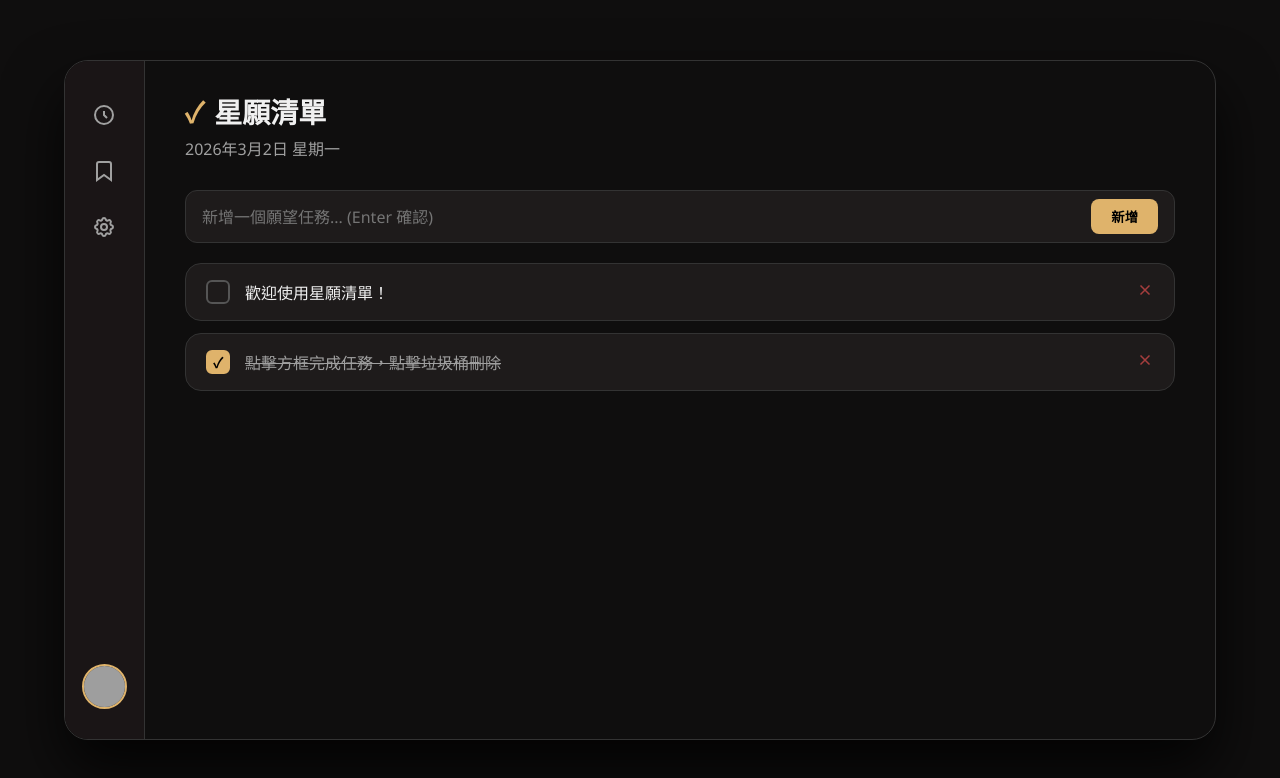
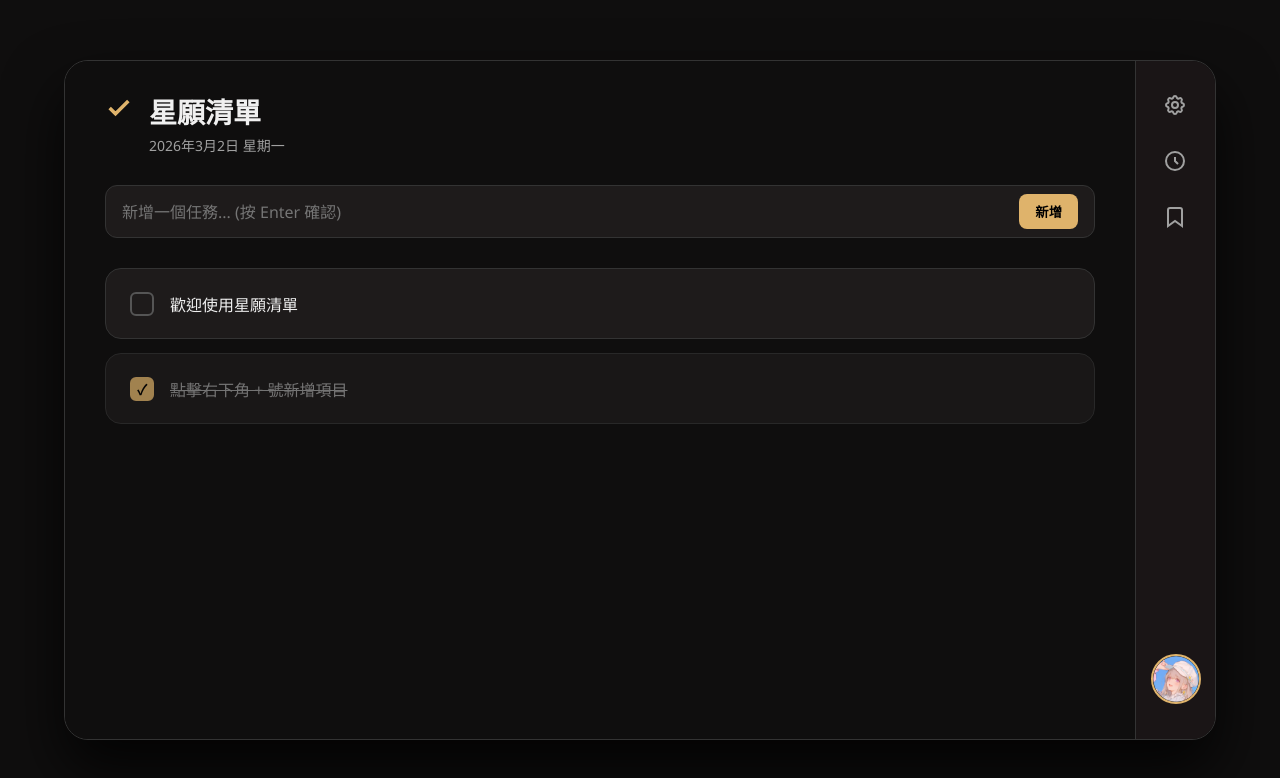
Before and after one commit to Lex-H/todo_list, a plain HTML site: page index.html in a window 1280 px wide. Drawn offline with Linux system fonts and the light colour scheme; grey boxes are pictures that could not be loaded.

Commit message:
20260302_Gemini_電腦版手機板分開重構_2_有很多細節跑掉了_看照片修改

```diff
--- a/index.html
+++ b/index.html
@@ -3,7 +3,7 @@
 <head>
     <meta charset="UTF-8">
     <meta name="viewport" content="width=device-width, initial-scale=1.0, maximum-scale=1.0, user-scalable=no">
-    <title>星願清單 - StarWish</title>
+    <title>星願清單</title>
     <style>
         :root {
             --bg-color: #0f0e0e;
@@ -15,9 +15,11 @@
             --accent-gold: #dfb36b;
             --border-color: #333;
             --hover-bg: #2a2525;
-            --danger: #ff5555;
+            --nav-width-collapsed: 80px;
+            --nav-width-expanded: 240px;
         }
 
+        /* --- 基礎設定 --- */
         * {
             box-sizing: border-box;
             margin: 0;
@@ -30,398 +32,316 @@
             background-color: var(--bg-color);
             color: var(--text-main);
             height: 100vh;
+            display: flex;
+            justify-content: center;
+            align-items: center;
             overflow: hidden;
         }
 
-        /* --- 響應式切換邏輯 --- */
-        #desktop-app { display: none; }
-        #mobile-app { display: flex; }
+        /* --- 響應式切換 --- */
+        #desktop-ui { display: none; width: 100%; height: 100%; }
+        #mobile-ui { display: flex; width: 100%; height: 100%; flex-direction: column; position: relative; }
 
         @media (min-width: 1024px) {
-            #desktop-app { display: flex; }
-            #mobile-app { display: none !important; }
-        }
-
-        /* --- 通用元件樣式 --- */
-        .avatar {
-            width: 45px;
-            height: 45px;
-            border-radius: 50%;
-            border: 2px solid var(--accent-gold);
-            object-fit: cover;
-            background: #333;
-        }
-
-        .check-box {
-            width: 24px;
-            height: 24px;
-            border: 2px solid #555;
-            border-radius: 6px;
-            cursor: pointer;
-            display: flex;
-            align-items: center;
-            justify-content: center;
-            transition: 0.2s;
-            flex-shrink: 0;
-        }
-
-        .todo-item.completed .check-box {
-            background: var(--accent-gold);
-            border-color: var(--accent-gold);
-        }
-
-        .todo-item.completed .check-box::after {
-            content: '✓';
-            color: #000;
-            font-weight: bold;
-            font-size: 14px;
-        }
-
-        .todo-item.completed .item-text {
-            text-decoration: line-through;
-            color: var(--text-muted);
+            #desktop-ui { display: flex; }
+            #mobile-ui { display: none !important; }
         }
 
         /* =========================================
-           電腦版樣式 (Desktop - 第二組風格)
+           電腦版樣式 (完全復刻第二組代碼)
            ========================================= */
-        #desktop-app {
-            width: 100%;
-            height: 100vh;
-            justify-content: center;
+        .pc-app-container {
+            width: 90vw;
+            height: 85vh;
+            max-width: 1200px;
+            display: flex;
+            background-color: var(--bg-color);
+            border-radius: 24px;
+            border: 1px solid var(--border-color);
+            box-shadow: 0 30px 60px rgba(0,0,0,0.8);
+            overflow: hidden;
+            margin: auto;
+        }
+
+        .pc-nav-side {
+            width: var(--nav-width-collapsed);
+            background-color: var(--sidebar-bg);
+            display: flex;
+            flex-direction: column;
+            padding: 20px 15px;
+            transition: width 0.3s cubic-bezier(0.4, 0, 0.2, 1);
+            border-left: 1px solid var(--border-color); /* 注意：原代碼是 border-left，放在右側 */
+            order: 2;
             align-items: center;
         }
 
-        .pc-container {
-            width: 90vw;
-            height: 85vh;
-            max-width: 1200px;
-            background-color: var(--bg-color);
-            border-radius: 24px;
-            border: 1px solid var(--border-color);
-            display: flex;
-            overflow: hidden;
-            box-shadow: 0 30px 60px rgba(0,0,0,0.8);
+        .pc-nav-side.expanded {
+            width: var(--nav-width-expanded);
+            align-items: flex-start;
+            padding: 20px 24px;
         }
 
-        .pc-sidebar {
-            width: 80px;
-            background-color: var(--sidebar-bg);
-            border-right: 1px solid var(--border-color);
-            display: flex;
-            flex-direction: column;
-            align-items: center;
-            padding: 30px 0;
-            transition: width 0.3s cubic-bezier(0.4, 0, 0.2, 1);
-        }
-
-        .pc-sidebar:hover { width: 240px; }
-
-        .pc-nav-menu {
-            flex: 1;
-            width: 100%;
-            padding: 0 15px;
-        }
+        .pc-nav-menu { list-style: none; flex: 1; width: 100%; display: flex; flex-direction: column; gap: 8px; }
 
         .pc-nav-item {
+            padding: 12px;
+            border-radius: 12px;
+            cursor: pointer;
+            transition: 0.3s;
             display: flex;
             align-items: center;
-            gap: 15px;
-            padding: 12px;
+            gap: 12px;
             color: var(--text-muted);
-            border-radius: 12px;
-            cursor: pointer;
-            margin-bottom: 8px;
             white-space: nowrap;
-            overflow: hidden;
         }
+        .pc-nav-item:hover { background-color: var(--hover-bg); color: var(--text-main); }
+        .pc-nav-item svg { width: 24px; height: 24px; stroke: currentColor; fill: none; stroke-width: 2; flex-shrink: 0; }
+        .pc-nav-text { opacity: 0; width: 0; transition: opacity 0.2s, width 0.2s; overflow: hidden; }
+        .pc-nav-side.expanded .pc-nav-text { opacity: 1; width: auto; }
 
-        .pc-nav-item:hover { background: var(--hover-bg); color: #fff; }
+        .pc-main-content { flex: 1; display: flex; flex-direction: column; background-color: var(--bg-color); order: 1; }
 
-        .pc-nav-item svg { width: 24px; height: 24px; stroke: currentColor; fill: none; stroke-width: 2; flex-shrink: 0; }
+        .pc-header { padding: 30px 40px; display: flex; justify-content: space-between; align-items: center; }
+        .pc-header-left { display: flex; align-items: flex-start; gap: 16px; }
+        .pc-title-icon { color: var(--accent-gold); display: flex; align-items: center; height: 34px; }
+        .pc-header-title { font-size: 28px; font-weight: 700; }
+        .pc-header-subtitle { font-size: 14px; color: var(--text-muted); margin-top: 4px; }
 
-        .pc-main {
-            flex: 1;
-            display: flex;
-            flex-direction: column;
+        .pc-input-section { padding: 0 40px 20px; }
+        .pc-input-group {
+            display: flex; background: var(--card-bg); border: 1px solid var(--border-color);
+            border-radius: 12px; padding: 8px 16px; gap: 12px; transition: 0.3s;
         }
+        .pc-input-group:focus-within { border-color: var(--accent-gold); box-shadow: 0 0 10px rgba(223, 179, 107, 0.2); }
+        .pc-input-group input { flex: 1; background: none; border: none; color: white; font-size: 16px; outline: none; }
+        .pc-btn-add { background: var(--accent-gold); border: none; padding: 8px 16px; border-radius: 8px; color: #000; font-weight: bold; cursor: pointer; }
 
-        .pc-header {
-            padding: 30px 40px;
-            display: flex;
-            justify-content: space-between;
-            align-items: center;
+        /* =========================================
+           手機版樣式 (完全復刻第一組代碼)
+           ========================================= */
+        .mobile-header { padding: 20px; display: flex; justify-content: space-between; align-items: center; }
+        .mobile-main { flex: 1; overflow-y: auto; padding: 10px 15px 100px; }
+        .mobile-footer {
+            height: 80px; background: var(--nav-bg); border-top: 1px solid #4a3438;
+            display: flex; justify-content: space-around; align-items: center;
+            position: absolute; bottom: 0; width: 100%; z-index: 100;
         }
-
-        .pc-input-area {
-            padding: 0 40px 20px;
-        }
-
-        .pc-input-group {
-            background: var(--card-bg);
-            border: 1px solid var(--border-color);
-            border-radius: 12px;
-            padding: 8px 16px;
-            display: flex;
-            gap: 12px;
-        }
-
-        .pc-input-group input {
-            flex: 1;
-            background: none;
-            border: none;
-            color: #fff;
-            outline: none;
-            font-size: 16px;
-        }
-
-        .pc-add-btn {
-            background: var(--accent-gold);
-            border: none;
-            padding: 8px 20px;
-            border-radius: 8px;
-            font-weight: bold;
-            cursor: pointer;
+        .mobile-action-btn {
+            background: transparent; border: 2px solid var(--accent-gold); color: var(--accent-gold);
+            width: 48px; height: 48px; border-radius: 12px; display: flex; align-items: center; justify-content: center;
         }
 
         /* =========================================
-           手機版樣式 (Mobile - 第一組風格)
+           通用列表項樣式 (融合兩組細節)
            ========================================= */
-        #mobile-app {
-            width: 100%;
-            height: 100vh;
-            flex-direction: column;
+        .todo-list { display: flex; flex-direction: column; gap: 14px; }
+        .todo-item {
+            background-color: var(--card-bg); border: 1px solid var(--border-color);
+            border-radius: 16px; padding: 18px 24px; display: flex; align-items: center;
+            gap: 16px; transition: all 0.3s cubic-bezier(0.4, 0, 0.2, 1);
+        }
+        .todo-item:hover { transform: translateY(-2px); border-color: #444; background-color: var(--hover-bg); }
+        .todo-item.completed { opacity: 0.7; }
+        .item-text { flex: 1; font-size: 16px; color: var(--text-main); }
+        .todo-item.completed .item-text { text-decoration: line-through; color: var(--text-muted); }
+
+        .check-box {
+            width: 24px; height: 24px; border: 2px solid #555; border-radius: 6px;
+            cursor: pointer; display: flex; align-items: center; justify-content: center; transition: 0.2s;
+        }
+        .todo-item.completed .check-box { background: var(--accent-gold); border-color: var(--accent-gold); }
+        .todo-item.completed .check-box::after { content: '✓'; color: #000; font-weight: bold; font-size: 14px; }
+
+        .delete-action { opacity: 0.5; cursor: pointer; padding: 5px; transition: 0.2s; }
+        @media (min-width: 1024px) {
+            .delete-action { opacity: 0; }
+            .todo-item:hover .delete-action { opacity: 1; }
         }
 
-        .mobile-header {
-            padding: 20px;
-            display: flex;
-            justify-content: space-between;
-            align-items: center;
-            background: var(--bg-color);
-        }
+        .avatar { width: 50px; height: 50px; border-radius: 50%; border: 2px solid var(--accent-gold); cursor: pointer; transition: 0.3s; }
+        .avatar:hover { transform: rotate(10deg) scale(1.1); }
 
-        .mobile-content {
-            flex: 1;
-            padding: 15px;
-            overflow-y: auto;
-            padding-bottom: 100px;
-        }
-
-        .mobile-footer {
-            height: 80px;
-            background: var(--nav-bg);
-            border-top: 1px solid #4a3438;
-            display: flex;
-            justify-content: space-around;
-            align-items: center;
-            position: fixed;
-            bottom: 0;
-            width: 100%;
-        }
-
-        .mobile-action-btn {
-            background: transparent;
-            border: 2px solid var(--accent-gold);
-            color: var(--accent-gold);
-            width: 48px;
-            height: 48px;
-            border-radius: 12px;
-            display: flex;
-            align-items: center;
-            justify-content: center;
-        }
-
-        /* --- 列表項目共通樣式（微調） --- */
-        .todo-list {
-            display: flex;
-            flex-direction: column;
-            gap: 12px;
-        }
-
-        .todo-item {
-            background: var(--card-bg);
-            border: 1px solid var(--border-color);
-            padding: 16px 20px;
-            border-radius: 16px;
-            display: flex;
-            align-items: center;
-            gap: 15px;
-            transition: 0.3s;
-        }
-
-        .item-text { flex: 1; font-size: 16px; }
-
-        .delete-btn {
-            color: var(--danger);
-            cursor: pointer;
-            opacity: 0.6;
-            transition: 0.2s;
-        }
-
-        .delete-btn:hover { opacity: 1; }
-
-        /* 隱藏捲軸 */
-        #main-scroll-pc::-webkit-scrollbar, .mobile-content::-webkit-scrollbar {
-            width: 6px;
-        }
-        #main-scroll-pc::-webkit-scrollbar-thumb, .mobile-content::-webkit-scrollbar-thumb {
-            background: var(--border-color);
-            border-radius: 10px;
-        }
     </style>
 </head>
 <body>
 
-<!-- 電腦版佈局 -->
-<div id="desktop-app">
-    <div class="pc-container">
-        <aside class="pc-sidebar">
+<!-- 電腦版 UI -->
+<div id="desktop-ui">
+    <div class="pc-app-container">
+        <!-- 內容區 -->
+        <div class="pc-main-content">
+            <header class="pc-header">
+                <div class="pc-header-left">
+                    <div class="pc-title-icon">
+                        <svg width="28" height="28" viewBox="0 0 24 24" fill="none" stroke="currentColor" stroke-width="3">
+                            <path d="M20 6L9 17l-5-5"/>
+                        </svg>
+                    </div>
+                    <div style="display: flex; flex-direction: column;">
+                        <div class="pc-header-title">星願清單</div>
+                        <div class="pc-header-subtitle date-string"></div>
+                    </div>
+                </div>
+            </header>
+
+            <section class="pc-input-section">
+                <div class="pc-input-group">
+                    <input type="text" id="pc-todo-input" placeholder="新增一個任務... (按 Enter 確認)">
+                    <button class="pc-btn-add" onclick="addTaskFromPC()">新增</button>
+                </div>
+            </section>
+
+            <main style="flex: 1; overflow-y: auto; padding: 10px 40px 40px;">
+                <div class="todo-list" id="pc-todo-list"></div>
+            </main>
+        </div>
+
+        <!-- 側邊欄 (放在右邊，復刻第二組 HTML 順序) -->
+        <aside class="pc-nav-side" id="pc-nav">
             <nav class="pc-nav-menu">
+                <div class="pc-nav-item" onclick="togglePCNav()">
+                    <svg viewBox="0 0 24 24"><path d="M10.325 4.317c.426-1.756 2.924-1.756 3.35 0a1.724 1.724 0 002.573 1.066c1.543-.94 3.31.826 2.37 2.37a1.724 1.724 0 001.065 2.572c1.756.426 1.756 2.924 0 3.35a1.724 1.724 0 00-1.066 2.573c.94 1.543-.826 3.31-2.37 2.37a1.724 1.724 0 00-2.572 1.065c-.426 1.756-2.924 1.756-3.35 0a1.724 1.724 0 00-2.573-1.066c-1.543.94-3.31-.826-2.37-2.37a1.724 1.724 0 00-1.065-2.572c-1.756-.426-1.756-2.924 0-3.35a1.724 1.724 0 001.066-2.573c-.94-1.543.826-3.31 2.37-2.37.996.608 2.296.07 2.572-1.065z"/><circle cx="12" cy="12" r="3"/></svg>
+                    <span class="pc-nav-text">設定</span>
+                </div>
                 <div class="pc-nav-item">
                     <svg viewBox="0 0 24 24"><path d="M12 8v4l3 3m6-3a9 9 0 11-18 0 9 9 0 0118 0z"/></svg>
-                    <span>近期提醒</span>
+                    <span class="pc-nav-text">近期提醒</span>
                 </div>
                 <div class="pc-nav-item">
                     <svg viewBox="0 0 24 24"><path d="M19 21l-7-5-7 5V5a2 2 0 012-2h10a2 2 0 012 2v16z"/></svg>
-                    <span>收藏項目</span>
-                </div>
-                <div class="pc-nav-item">
-                    <svg viewBox="0 0 24 24"><path d="M10.325 4.317c.426-1.756 2.924-1.756 3.35 0a1.724 1.724 0 002.573 1.066c1.543-.94 3.31.826 2.37 2.37a1.724 1.724 0 001.065 2.572c1.756.426 1.756 2.924 0 3.35a1.724 1.724 0 00-1.066 2.573c.94 1.543-.826 3.31-2.37 2.37a1.724 1.724 0 00-2.572 1.065c-.426 1.756-2.924 1.756-3.35 0a1.724 1.724 0 00-2.573-1.066c-1.543.94-3.31-.826-2.37-2.37a1.724 1.724 0 00-1.065-2.572c-1.756-.426-1.756-2.924 0-3.35a1.724 1.724 0 001.066-2.573c-.94-1.543.826-3.31 2.37-2.37.996.608 2.296.07 2.572-1.065z"/><circle cx="12" cy="12" r="3"/></svg>
-                    <span>系統設定</span>
+                    <span class="pc-nav-text">收藏項目</span>
                 </div>
             </nav>
-            <img src="https://api.dicebear.com/7.x/avataaars/svg?seed=Felix" class="avatar" alt="User">
+            <div style="margin-top: auto; padding-bottom: 10px;">
+                <img src="assets/avatar.png" class="avatar" alt="User">
+            </div>
         </aside>
-
-        <main class="pc-main">
-            <header class="pc-header">
-                <div>
-                    <h1 style="font-size: 28px; display: flex; align-items: center; gap: 10px;">
-                        <span style="color: var(--accent-gold);">✓</span> 星願清單
-                    </h1>
-                    <p id="pc-date" style="color: var(--text-muted); margin-top: 5px;"></p>
-                </div>
-            </header>
-
-            <section class="pc-input-area">
-                <div class="pc-input-group">
-                    <input type="text" id="pc-input" placeholder="新增一個願望任務... (Enter 確認)">
-                    <button class="pc-add-btn" onclick="addTask('pc')">新增</button>
-                </div>
-            </section>
-
-            <div id="main-scroll-pc" style="flex: 1; overflow-y: auto; padding: 0 40px 40px;">
-                <div class="todo-list" id="todo-list-pc"></div>
-            </div>
-        </main>
     </div>
 </div>
 
-<!-- 手機版佈局 -->
-<div id="mobile-app">
+<!-- 手機版 UI -->
+<div id="mobile-ui">
     <header class="mobile-header">
-        <div style="display: flex; align-items: center; gap: 12px;">
-            <span style="color: var(--accent-gold); font-size: 24px; font-weight: bold;">✓</span>
-            <div>
-                <h2 style="font-size: 20px;">星願清單</h2>
-                <p id="mobile-date" style="font-size: 12px; color: var(--text-muted);"></p>
+        <div style="display: flex; align-items: flex-start; gap: 16px;">
+            <div style="color: var(--accent-gold); display: flex; align-items: center; height: 34px;">
+                <svg width="28" height="28" viewBox="0 0 24 24" fill="none" stroke="currentColor" stroke-width="3">
+                    <path d="M20 6L9 17l-5-5"/>
+                </svg>
+            </div>
+            <div style="display: flex; flex-direction: column;">
+                <div style="font-size: 24px; font-weight: 700;">星願清單</div>
+                <div class="pc-header-subtitle date-string"></div>
             </div>
         </div>
-        <img src="https://api.dicebear.com/7.x/avataaars/svg?seed=Felix" class="avatar" alt="User">
+        <img src="assets/avatar.png" class="avatar" alt="User">
     </header>
 
-    <main class="mobile-content">
-        <div class="todo-list" id="todo-list-mobile"></div>
+    <main class="mobile-main">
+        <div class="todo-list" id="mobile-todo-list"></div>
     </main>
 
     <footer class="mobile-footer">
-        <button class="mobile-action-btn" onclick="promptMobileAdd()">
-            <svg width="24" height="24" viewBox="0 0 24 24" fill="none" stroke="currentColor" stroke-width="2.5"><path d="M12 5v14M5 12h14"/></svg>
+        <button class="mobile-action-btn" onclick="addNewItemMobile()">
+            <svg width="24" height="24" viewBox="0 0 24 24" fill="none" stroke="currentColor" stroke-width="2.5">
+                <path d="M12 5v14M5 12h14"/>
+            </svg>
         </button>
         <button class="mobile-action-btn">
-            <svg width="24" height="24" viewBox="0 0 24 24" fill="none" stroke="currentColor" stroke-width="2.5"><path d="M4 6h16M4 12h16M4 18h16"/></svg>
+            <svg width="24" height="24" viewBox="0 0 24 24" fill="none" stroke="currentColor" stroke-width="2.5">
+                <path d="M4 6h16M4 12h16M4 18h16"/>
+            </svg>
         </button>
     </footer>
 </div>
 
 <script>
-    // --- 資料引擎 ---
-    let tasks = JSON.parse(localStorage.getItem('starwish_tasks')) || [
-        { id: 1, text: "歡迎使用星願清單！", completed: false },
-        { id: 2, text: "點擊方框完成任務，點擊垃圾桶刪除", completed: true }
+    // --- 核心資料管理 ---
+    let todos = JSON.parse(localStorage.getItem('starwish_todos')) || [
+        { id: 1, text: "歡迎使用星願清單", completed: false },
+        { id: 2, text: "點擊右下角 + 號新增項目", completed: true }
     ];
 
-    function saveTasks() {
-        localStorage.setItem('starwish_tasks', JSON.stringify(tasks));
-        renderAll();
+    function saveAndRender() {
+        localStorage.setItem('starwish_todos', JSON.stringify(todos));
+        renderList();
     }
 
-    // --- 渲染邏輯 ---
-    function renderAll() {
-        const pcList = document.getElementById('todo-list-pc');
-        const mobileList = document.getElementById('todo-list-mobile');
+    // --- 渲染函數 ---
+    function renderList() {
+        const pcContainer = document.getElementById('pc-todo-list');
+        const mobileContainer = document.getElementById('mobile-todo-list');
 
-        const html = tasks.map(task => `
-            <div class="todo-item ${task.completed ? 'completed' : ''}" data-id="${task.id}">
-                <div class="check-box" onclick="toggleTask(${task.id})"></div>
-                <div class="item-text">${task.text}</div>
-                <div class="delete-btn" onclick="deleteTask(${task.id})">
-                    <svg width="18" height="18" viewBox="0 0 24 24" fill="none" stroke="currentColor" stroke-width="2"><path d="M18 6L6 18M6 6l12 12"/></svg>
+        // 排序：未完成在前
+        const sortedTodos = [...todos].sort((a, b) => a.completed - b.completed);
+
+        const html = sortedTodos.map(todo => `
+            <div class="todo-item ${todo.completed ? 'completed' : ''}" data-id="${todo.id}">
+                <div class="check-box" onclick="toggleTodo(${todo.id})"></div>
+                <div class="item-text">${todo.text}</div>
+                <div class="delete-action" onclick="deleteTodo(${todo.id})">
+                    <svg width="18" height="18" viewBox="0 0 24 24" fill="none" stroke="#ff5555" stroke-width="2">
+                        <path d="M18 6L6 18M6 6l12 12"/>
+                    </svg>
                 </div>
             </div>
         `).join('');
 
-        pcList.innerHTML = html;
-        mobileList.innerHTML = html;
+        pcContainer.innerHTML = html;
+        mobileContainer.innerHTML = html;
     }
 
-    // --- 操作邏輯 ---
-    function addTask(source) {
-        const input = document.getElementById('pc-input');
+    // --- 功能操作 ---
+    function addTaskFromPC() {
+        const input = document.getElementById('pc-todo-input');
         const text = input.value.trim();
         if (text) {
-            tasks.unshift({ id: Date.now(), text: text, completed: false });
+            todos.unshift({ id: Date.now(), text, completed: false });
             input.value = "";
-            saveTasks();
+            saveAndRender();
         }
     }
 
-    function promptMobileAdd() {
-        const text = prompt("想要許下什麼願望？");
+    function addNewItemMobile() {
+        const text = prompt("請輸入新任務：");
         if (text && text.trim()) {
-            tasks.unshift({ id: Date.now(), text: text.trim(), completed: false });
-            saveTasks();
+            todos.unshift({ id: Date.now(), text: text.trim(), completed: false });
+            saveAndRender();
         }
     }
 
-    function toggleTask(id) {
-        tasks = tasks.map(t => t.id === id ? { ...t, completed: !t.completed } : t);
-        // 優化體驗：如果是完成，將其移到最後
-        tasks.sort((a, b) => a.completed - b.completed);
-        saveTasks();
+    function toggleTodo(id) {
+        todos = todos.map(t => t.id === id ? { ...t, completed: !t.completed } : t);
+        saveAndRender();
     }
 
-    function deleteTask(id) {
-        tasks = tasks.filter(t => t.id !== id);
-        saveTasks();
+    function deleteTodo(id) {
+        const item = document.querySelector(`[data-id="${id}"]`);
+        item.style.opacity = '0';
+        item.style.transform = 'scale(0.8)';
+        setTimeout(() => {
+            todos = todos.filter(t => t.id !== id);
+            saveAndRender();
+        }, 300);
     }
 
-    // --- 初始化 ---
+    // --- UI 輔助 ---
+    function togglePCNav() {
+        document.getElementById('pc-nav').classList.toggle('expanded');
+    }
+
     function init() {
+        // 更新日期
         const now = new Date();
         const options = { year: 'numeric', month: 'long', day: 'numeric', weekday: 'long' };
-        const dateStr = now.toLocaleDateString('zh-TW', options);
+        const dateString = now.toLocaleDateString('zh-TW', options);
+        document.querySelectorAll('.date-string').forEach(el => el.innerText = dateString);
 
-        document.getElementById('pc-date').innerText = dateStr;
-        document.getElementById('mobile-date').innerText = dateStr;
-
-        // PC 入口監聽 Enter
-        document.getElementById('pc-input').addEventListener('keypress', (e) => {
-            if (e.key === 'Enter') addTask('pc');
+        // PC 監聽 Enter
+        document.getElementById('pc-todo-input').addEventListener('keypress', (e) => {
+            if (e.key === 'Enter') addTaskFromPC();
         });
 
-        renderAll();
+        renderList();
     }
 
     window.onload = init;
```
